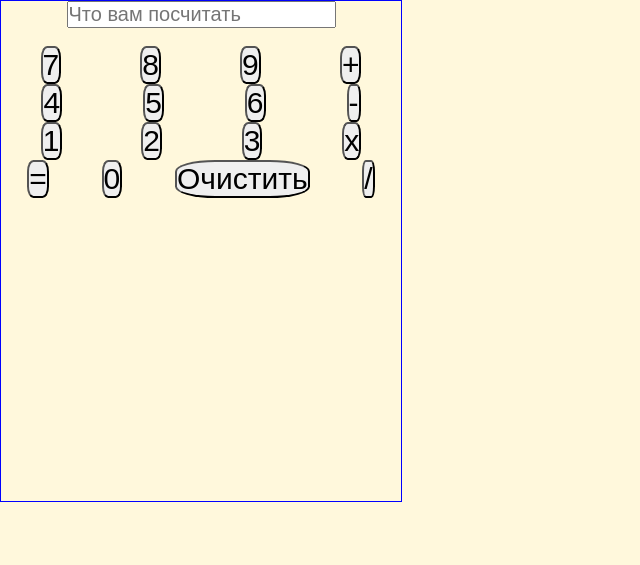
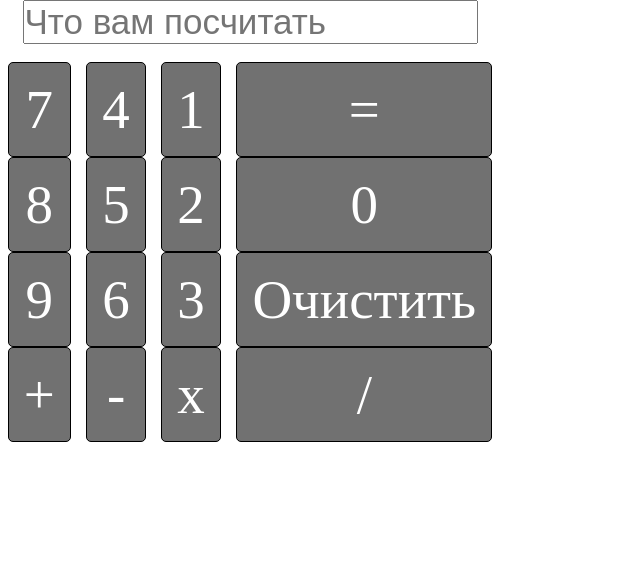
Before and after one commit to Stypticm/calculator, a plain HTML site: page index.html in a window 1280 px wide. Shown: the whole page, without its empty margins (0-640 px from the left). Drawn offline with Linux system fonts and the light colour scheme.

Commit message:
calculator v2.0

```diff
--- a/index.html
+++ b/index.html
@@ -18,28 +18,28 @@
         <br />
         <div class='buttons'>
             <div class="first_row">
-                <button class="number_7">7</button>
-                <button class="number_8">8</button>
-                <button class="number_9">9</button>
-                <button class="sum">+</button>
+                <a class="number_7">7</a>
+                <a class="number_8">8</a>
+                <a class="number_9">9</a>
+                <a class="sum">+</a>
             </div>
             <div class="second_row">
-                <button class="number_4">4</button>
-                <button class="number_5">5</button>
-                <button class="number_6">6</button>
-                <button class="sub">-</button>
+                <a class="number_4">4</a>
+                <a class="number_5">5</a>
+                <a class="number_6">6</a>
+                <a class="sub">-</a>
             </div>
             <div class="third_row">
-                <button class="number_1">1</button>
-                <button class="number_2">2</button>
-                <button class="number_3">3</button>
-                <button class="multi">x</button>
+                <a class="number_1">1</a>
+                <a class="number_2">2</a>
+                <a class="number_3">3</a>
+                <a class="multi">x</a>
             </div>
             <div class="fourth_row">
-                <button class="result">=</button>
-                <button class="number_0">0</button>
-                <button class="clear">Очистить</button>
-                <button class="div">/</button>
+                <a class="result">=</a>
+                <a class="number_0">0</a>
+                <a class="clear">Очистить</a>
+                <a class="div">/</a>
             </div>
         </div>
     </div>
--- a/script.js
+++ b/script.js
@@ -41,55 +41,12 @@ function allButtons(button, number) {
     });
 }
 
-function number1() {
-    allButtons('.number_1', '1');
-};
-number1();
-
-function number2() {
-    allButtons('.number_2', '2');
-};
-number2();
-
-function number3() {
-    allButtons('.number_3', '3');
-};
-number3();
-
-function number4() {
-    allButtons('.number_4', '4');
-};
-number4();
-
-function number5() {
-    allButtons('.number_5', '5');
-};
-number5();
-
-function number6() {
-    allButtons('.number_6', '6');
-};
-number6();
-
-function number7() {
-    allButtons('.number_7', '7');
-};
-number7();
-
-function number8() {
-    allButtons('.number_8', '8');
-};
-number8();
-
-function number9() {
-    allButtons('.number_9', '9');
-};
-number9();
-
-function number0() {
-    allButtons('.number_0', '0');
-};
-number0();
+function numbers() {
+    for (let i = 0; i < 10; i++) {
+        allButtons(`.number_${i}`,`${i}`)
+    }
+}
+numbers();
 
 // Очистка экрана
 function clearWindow() {
--- a/style.css
+++ b/style.css
@@ -3,39 +3,35 @@
     padding: 0;
   }
 
-body {
-    border: 1px solid blue;
-    width: 400px;
+  .form_calculator {
+    width: 500px;
     height: 500px;
-    background: cornsilk;
+    text-align: center;
   }
 
-button {
-    border-radius: 30%;
+  .windowInput {
+    font-size: 35px;
   }
 
-.window {
+  .buttons {
+    width: 100%;
+    height: 100%;
+    font-size: 55px;
     display: flex;
-    text-align: center;
-    justify-content: center;
-}
-
-.window>input {
-    font-size: 20px;
-}
-
-.first_row,
-.second_row,
-.third_row,
-.fourth_row {
-    display: flex;
-    text-align: center;
     justify-content: space-around;
   }
 
-.first_row>button,
-.second_row>button,
-.third_row>button,
-.fourth_row>button {
-    font-size: 30px;
+  .buttons a {
+    display: flex;
+    justify-content: space-around;
+    padding: 15px;
+    border: 1px solid black;
+    border-radius: 5px;
+    background-color: #717171;
+    color: white;
   }
+
+
+.buttons a:active {
+  background-color: #383838;
+}
```
Lines whose indentation alone changed are shown as unchanged.
